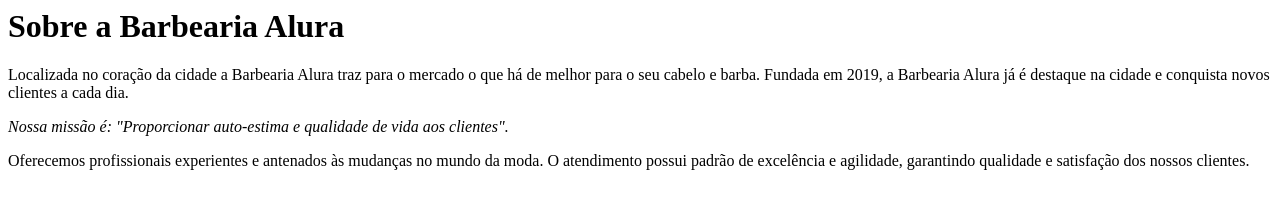
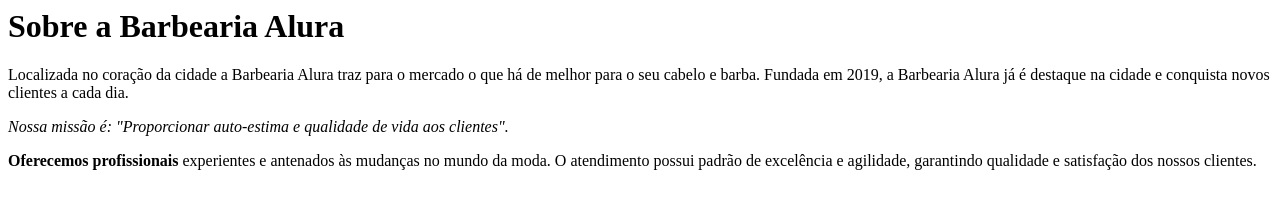
Before and after one commit to FiantEximia/teste-barbe, a plain HTML site: page index.html in a window 1280 px wide. Drawn offline with Linux system fonts and the light colour scheme.

Commit message:
edição2

```diff
--- a/index.html
+++ b/index.html
@@ -1,4 +1,4 @@
 <h1>Sobre a Barbearia Alura</h1>
 <p>Localizada no coração da cidade a Barbearia Alura traz para o mercado o que há de melhor para o seu cabelo e barba. Fundada em 2019, a Barbearia Alura já é destaque na cidade e conquista novos clientes a cada dia.</p>
 <p><em>Nossa missão é: "Proporcionar auto-estima e qualidade de vida aos clientes".</em></p>
-<p>Oferecemos profissionais experientes e antenados às mudanças no mundo da moda. O atendimento possui padrão de excelência e agilidade, garantindo qualidade e satisfação dos nossos clientes.</p>
+<p><strong>Oferecemos profissionais</strong> experientes e antenados às mudanças no mundo da moda. O atendimento possui padrão de excelência e agilidade, garantindo qualidade e satisfação dos nossos clientes.</p>
```
